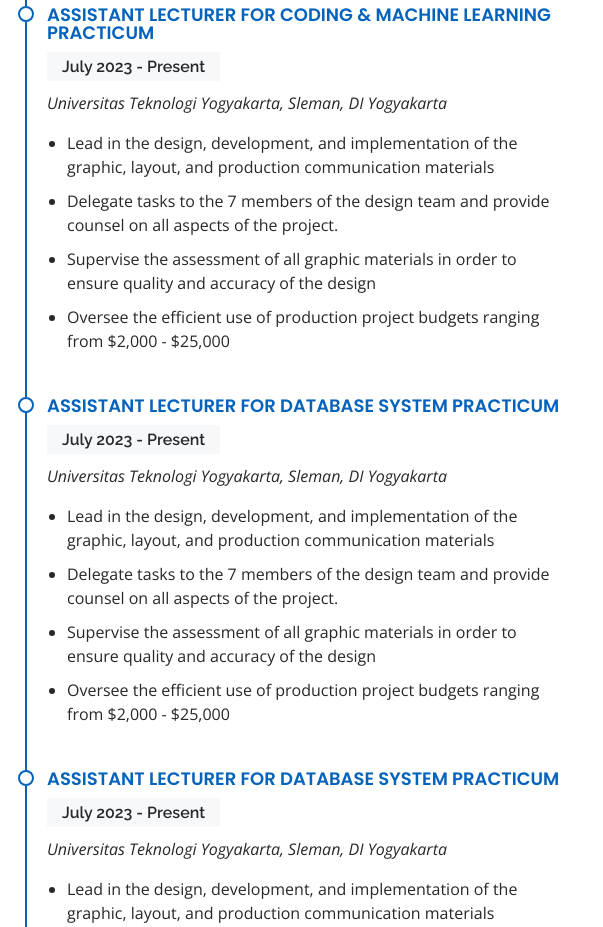
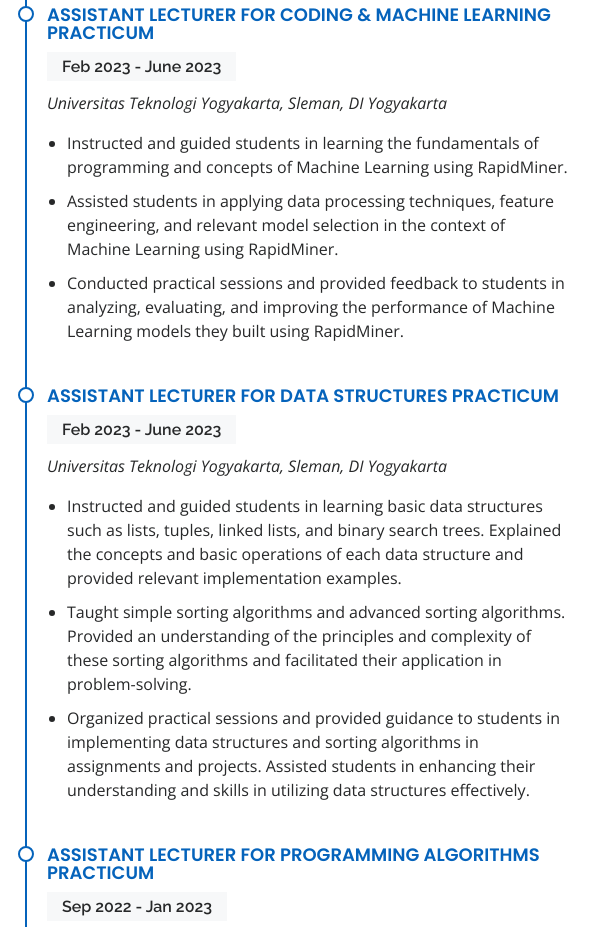
Before and after one commit to FahriPutra00/FahriPutra00.github.io, a plain HTML site: page index.html in a window 1280 px wide. Shown: the part 2923-3850 px from the top of the page, 677-1280 px from the left. Drawn offline with nearby package versions, Linux system fonts and the light colour scheme.

Commit message:
Update Index.html

```diff
--- a/index.html
+++ b/index.html
@@ -312,35 +312,45 @@
               </div>
               <div class="resume-item">
                 <h4>Assistant Lecturer for Coding & Machine Learning Practicum</h4>
-                <h5>July 2023 - Present</h5>
+                <h5>Feb 2023 - June 2023</h5>
                 <p><em>Universitas Teknologi Yogyakarta, Sleman, DI Yogyakarta </em></p>
                 <ul>
-                  <li>Lead in the design, development, and implementation of the graphic, layout, and production communication materials</li>
-                  <li>Delegate tasks to the 7 members of the design team and provide counsel on all aspects of the project.</li>
-                  <li>Supervise the assessment of all graphic materials in order to ensure quality and accuracy of the design</li>
-                  <li>Oversee the efficient use of production project budgets ranging from $2,000 - $25,000</li>
+                  <li>Instructed and guided students in learning the fundamentals of programming and concepts of Machine Learning using RapidMiner.</li>
+                  <li>Assisted students in applying data processing techniques, feature engineering, and relevant model selection in the context of Machine Learning using RapidMiner.</li>
+                  <li>
+                    Conducted practical sessions and provided feedback to students in analyzing, evaluating, and improving the performance of Machine Learning models they built using RapidMiner.
+                  </li>
                 </ul>
               </div>
               <div class="resume-item">
-                <h4>Assistant Lecturer for Database System Practicum</h4>
-                <h5>July 2023 - Present</h5>
+                <h4>Assistant Lecturer for Data Structures Practicum</h4>
+                <h5>Feb 2023 - June 2023</h5>
                 <p><em>Universitas Teknologi Yogyakarta, Sleman, DI Yogyakarta </em></p>
                 <ul>
-                  <li>Lead in the design, development, and implementation of the graphic, layout, and production communication materials</li>
-                  <li>Delegate tasks to the 7 members of the design team and provide counsel on all aspects of the project.</li>
-                  <li>Supervise the assessment of all graphic materials in order to ensure quality and accuracy of the design</li>
-                  <li>Oversee the efficient use of production project budgets ranging from $2,000 - $25,000</li>
+                  <li>
+                    Instructed and guided students in learning basic data structures such as lists, tuples, linked lists, and binary search trees. Explained the concepts and basic operations of each
+                    data structure and provided relevant implementation examples.
+                  </li>
+                  <li>
+                    Taught simple sorting algorithms and advanced sorting algorithms. Provided an understanding of the principles and complexity of these sorting algorithms and facilitated their
+                    application in problem-solving.
+                  </li>
+                  <li>
+                    Organized practical sessions and provided guidance to students in implementing data structures and sorting algorithms in assignments and projects. Assisted students in enhancing
+                    their understanding and skills in utilizing data structures effectively.
+                  </li>
                 </ul>
               </div>
               <div class="resume-item">
-                <h4>Assistant Lecturer for Database System Practicum</h4>
-                <h5>July 2023 - Present</h5>
+                <h4>Assistant Lecturer for Programming Algorithms Practicum</h4>
+                <h5>Sep 2022 - Jan 2023</h5>
                 <p><em>Universitas Teknologi Yogyakarta, Sleman, DI Yogyakarta </em></p>
                 <ul>
-                  <li>Lead in the design, development, and implementation of the graphic, layout, and production communication materials</li>
-                  <li>Delegate tasks to the 7 members of the design team and provide counsel on all aspects of the project.</li>
-                  <li>Supervise the assessment of all graphic materials in order to ensure quality and accuracy of the design</li>
-                  <li>Oversee the efficient use of production project budgets ranging from $2,000 - $25,000</li>
+                  <li>
+                    ● Mentored students in learning the basics of programming using the Python language, including basic syntax, data types, basic operations, control structures, loops, and functions.
+                  </li>
+                  <li>Assisted students in developing practical understanding by providing relevant simple and complex case examples related to the learned material.</li>
+                  <li>Helped students understand the fundamentals of databases and SQL so that they could effectively perform queries and data manipulation.</li>
                 </ul>
               </div>
             </div>
@@ -378,7 +388,9 @@
                   <h4>Dicrypsiin: Image Security System</h4>
                   <p>web</p>
                   <div class="portfolio-links">
-                    <a href="assets/img/portfolio/index-Dicripsiin.png" data-gallery="portfolioGallery" class="portfolio-lightbox" title="App 1"><i class="bx bx-plus"></i></a>
+                    <a href="assets/img/portfolio/index-Dicripsiin.png" data-gallery="portfolioGallery" class="portfolio-lightbox" title="DICRYPSIIN: IMAGES SECURITY SISTEM"
+                      ><i class="bx bx-plus"></i
+                    ></a>
                     <a href="portfolio-details-Dicripsiin.html" class="portfolio-details-lightbox" data-glightbox="type: external" title="Portfolio Details"><i class="bx bx-link"></i></a>
                   </div>
                 </div>
```
